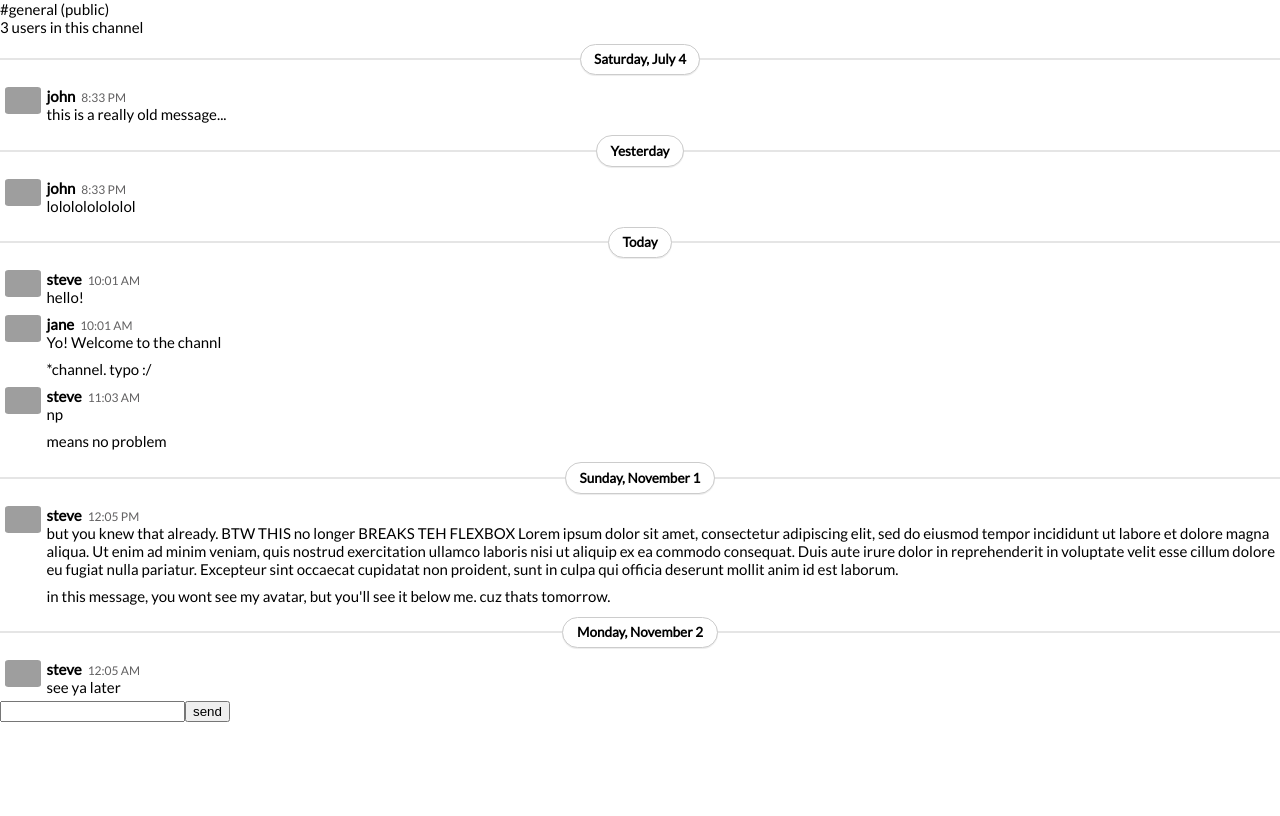
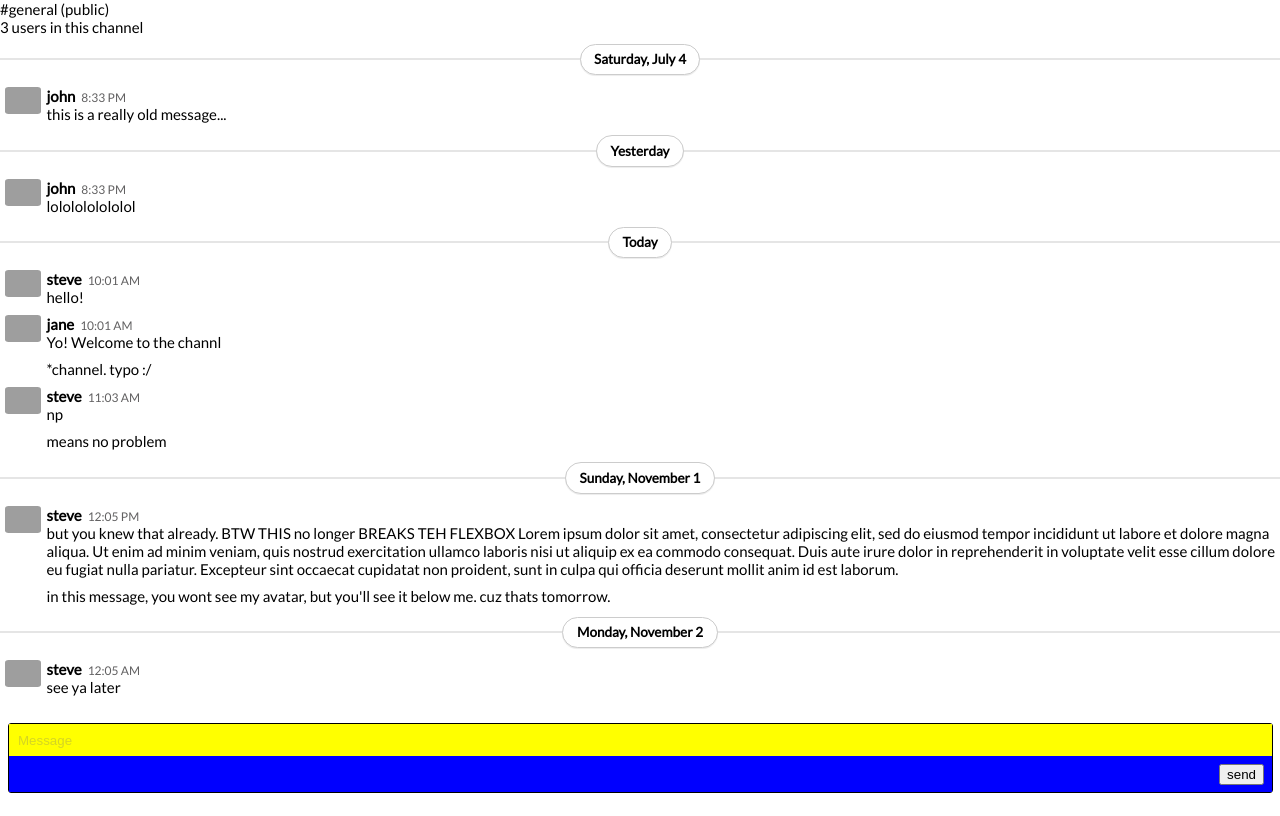
Before and after one commit to sivadej/chatbox-ui, a React (Create React App) app: page / in a window 1280 px wide. Built offline with nearby package versions, Linux system fonts and the light colour scheme; grey boxes are pictures that could not be loaded.

Commit message:
input box styling

```diff
--- /dev/null
+++ b/src/ChatInputBox.module.css
@@ -0,0 +1,38 @@
+.container {
+  border: 1px solid black;
+  border-radius: 0.2em;
+  margin: 1.5em 0.5em;
+  padding: 0;
+}
+
+.inputBox {
+  border: 0;
+  background-color: inherit;
+  width: 100%;
+}
+
+::placeholder {
+  opacity: 0.3;
+}
+
+::-ms-input-placeholder {
+  color: #757575;
+}
+
+.messageRow {
+  background-color: yellow;
+  padding: 0.5em;
+  display: flex;
+}
+
+.iconRow {
+  padding: 0.5em;
+  display: flex;
+  flex-direction: row;
+  justify-content: flex-end;
+  background-color: blue;
+}
+
+.icon {
+  flex: none;
+}
--- a/src/ChatInputBox.tsx
+++ b/src/ChatInputBox.tsx
@@ -1,9 +1,10 @@
 import React, { useState } from 'react';
 
-// TODO: Maybe switch over to using Formik????
+import styles from './ChatInputBox.module.css';
 
 function ChatInputBox({ handleSend }: ChatInputBoxProps): JSX.Element {
   const [text, setText] = useState('');
+  const [isDisabled, setIsDisabled] = useState(false);
 
   const handleClick = (e: React.MouseEvent<HTMLButtonElement, MouseEvent>) => {
     e.preventDefault();
@@ -11,13 +12,30 @@ function ChatInputBox({ handleSend }: ChatInputBoxProps): JSX.Element {
     handleSend(text);
   };
 
+  const handleChange = (e: React.ChangeEvent<HTMLInputElement>) => {
+    console.log('ChatInputBox handleChange() called');
+    setIsDisabled(e.target.value.trim().length === 0);
+    setText(e.target.value);
+  };
+
   return (
-    <div>
-      <input
-        type='text'
-        value={text}
-        onChange={(e) => setText(e.target.value)}></input>
-      <button onClick={(e) => handleClick(e)}>send</button>
+    <div className={styles.container}>
+      <div className={styles.messageRow}>
+        <input
+          className={styles.inputBox}
+          type='text'
+          value={text}
+          placeholder='Message'
+          onChange={(e) => handleChange(e)}></input>
+      </div>
+      <div className={styles.iconRow}>
+        <button
+          onClick={(e) => handleClick(e)}
+          disabled={isDisabled}
+          className={styles.icon}>
+          send
+        </button>
+      </div>
     </div>
   );
 }
--- a/src/fakeServer/server.ts
+++ b/src/fakeServer/server.ts
@@ -12,6 +12,11 @@ export function loadInitialData() {
 
 export function submitMessage() {
   console.log('submitMessage called');
+
+  setTimeout(()=>{
+    console.log('message successfully sent')
+  },1000);
+
   const testMsg: IMessage = {
     timestamp: ((new Date()).toUTCString()),
     text: 'from testmessage',
```
